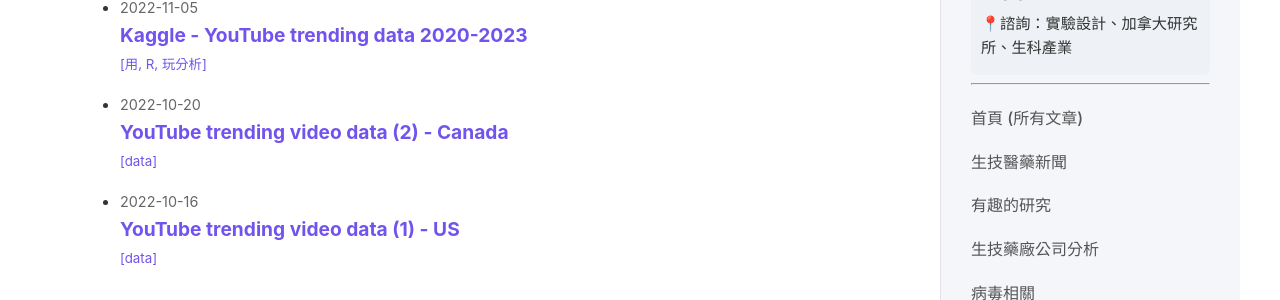
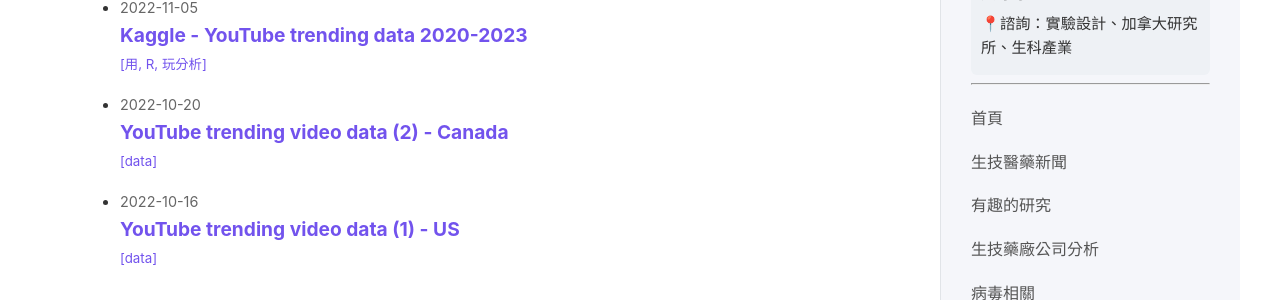
Before and after one commit to lindakang/lindakang.github.io, a Jekyll site: the page built from index.md, in a window 1280 px wide. Shown: the part 372-672 px from the top of the page. Built offline with Jekyll 4.4.1, drawn with Linux system fonts in a browser that asks for light colours; comment, search, counter and statistics services are not loaded.

Commit message:
Update default.html

```diff
--- a/_layouts/default.html
+++ b/_layouts/default.html
@@ -46,7 +46,7 @@
 
 <nav class="sidebar-nav left-align">
     <ul>
-        <li><a href="{{ '/' | relative_url }}">首頁 (所有文章)</a></li>
+        <li><a href="{{ '/' | relative_url }}">首頁</a></li>
         <li><a href="{{ '/category/biotech-news' | relative_url }}">生技醫藥新聞</a></li>
         <li><a href="{{ '/category/research' | relative_url }}">有趣的研究</a></li>
         <li><a href="{{ '/category/pharma-analysis' | relative_url }}">生技藥廠公司分析</a></li>
```
